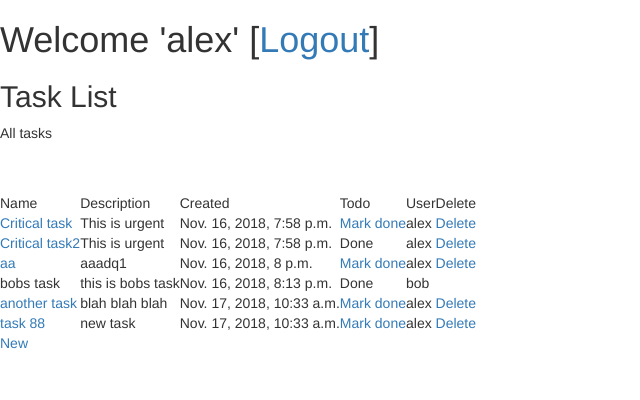
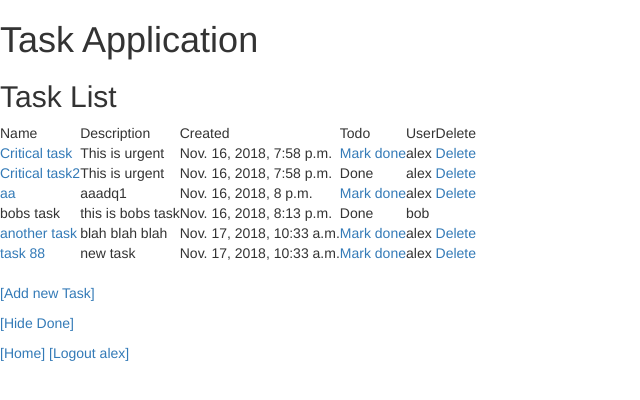
Before and after one commit to alexandrosm77/django, a Django app: page / in a window 1280 px wide. Shown: the top 400 px of the page, without its empty margins (0-640 px from the left). Run offline with Django 3.2, Linux system fonts and the light colour scheme; a user stored in the database is signed in; data comes from the database, SQL or seed files in the repository; both versions use the stored data as it was after the commit; some libraries are stand-ins or nearby versions.

Commit message:
App v1.0

```diff
--- a/helloworld/templates/base.html
+++ b/helloworld/templates/base.html
@@ -11,14 +11,14 @@
 
     <body>
         <h1>
-            {% if user.is_authenticated %}
-                Welcome
-                '{{ user.username }}'
-                [<a href="{% url 'logout' %}">Logout</a>]
-            {% else %}
-                [<a href="{% url 'login' %}">Login</a>]
-            {% endif %}
+            Task Application
         </h1>
         {% block content %}{% endblock content %}
     </body>
+    <footer>
+        <a href="{% url 'home' %}">[Home]</a>
+        {% if user.is_authenticated %}
+            <a href="{% url 'logout' %}">[Logout {{ user.username }}]</a>
+        {% endif %}
+    </footer>
 </html>
--- a/helloworld/templates/index.html
+++ b/helloworld/templates/index.html
@@ -2,16 +2,15 @@
 
 {% block content %}
     <h2>Task List</h2>
-    <p>All tasks</p>
-
-    <br><br>
     <table>
+        <strong>
         <td>Name</td>
         <td>Description</td>
         <td>Created</td>
         <td>Todo</td>
         <td>User</td>
         <td>Delete</td>
+        </strong>
         {% for task in task_list %}
         <tr>
             <td>
@@ -39,7 +38,15 @@
         </tr>
         {% endfor %}
     </table>
+    <br>
     <p>
-    <a href="{% url 'task_new' %}">New</a>
+    <a href="{% url 'task_new' %}">[Add new Task]</a>
+    </p>
+    <p>
+    {% if hidemarked %}
+        <a href="{% url 'home' %}">[Show all]</a>
+    {% else %}
+        <a href="{% url 'home' hidemarked='filtermarked' %}">[Hide Done]</a>
+    {% endif %}
     </p>
 {% endblock content %}
--- a/helloworld/templates/task_edit.html
+++ b/helloworld/templates/task_edit.html
@@ -1,7 +1,7 @@
 {% extends "base.html" %}
 {% block content %}
     <form method="post">{% csrf_token %}
-    {{ form }}
-    <input type="submit" value="Submit">
-</form>
+        {{ form }}
+        <input type="submit" value="Submit">
+    </form>
 {% endblock %}
--- a/helloworld/templates/task_new.html
+++ b/helloworld/templates/task_new.html
@@ -3,5 +3,6 @@
     <form method="post">{% csrf_token %}
     {{ form }}
     <input type="submit" value="Submit">
+    <input type="submit" value="Cancel" name="cancel"/>
 </form>
 {% endblock %}
--- a/helloworld/urls.py
+++ b/helloworld/urls.py
@@ -6,6 +6,7 @@ from helloworld import views
 
 urlpatterns = [
     url(r'^$', views.HomePageView.as_view(), name='home'),
+    url(r'^(?P<hidemarked>filtermarked)$', views.HomePageView.as_view(), name='home'),
     url(r'^new$', views.TaskNew.as_view(), name='task_new'),
     url(r'^edit/(?P<uuid>[A-Za-z0-9]+\-[A-Za-z0-9\-]+)$', views.TaskEdit.as_view(), name='task_edit'),
     url(r'^delete/(?P<uuid>[A-Za-z0-9]+\-[A-Za-z0-9\-]+)$', views.TaskDelete.as_view(), name='task_delete'),
--- a/helloworld/views.py
+++ b/helloworld/views.py
@@ -1,6 +1,6 @@
 """ Views for the application """
 from django.shortcuts import render
-from django.views.generic import TemplateView
+from django.views.generic import TemplateView, ListView
 from django.views.generic.edit import UpdateView, CreateView, DeleteView
 from django.contrib.auth.mixins import LoginRequiredMixin
 from django.http import HttpResponseRedirect, HttpResponseNotFound, Http404
@@ -16,9 +16,21 @@ logging.basicConfig(
     level = logging.DEBUG,
     format = '%(name)s %(levelname)s %(message)s',
 )
-class HomePageView(LoginRequiredMixin, TemplateView):
-    def get(self, request, **kwargs):
-        return render(request, 'index.html', {'task_list': Task.objects.filter(deleted=False)})
+class HomePageView(LoginRequiredMixin, ListView):
+    model = Task
+    context_object_name = 'task_list'
+    template_name = 'index.html'
+
+    def get_queryset(self):
+        args = {'deleted': False}
+        if self.kwargs.get('hidemarked', None):
+            args['status'] = False
+        return Task.objects.filter(**args)
+
+    def get_context_data(self, **kwargs):
+        context = super(HomePageView, self).get_context_data(**kwargs)
+        context['hidemarked'] = self.kwargs.get('hidemarked', None)
+        return context
 
 class TaskNew(LoginRequiredMixin, CreateView):
     form_class = TaskForm
@@ -62,7 +74,6 @@ class TaskMark(LoginRequiredMixin, TemplateView):
         task_to_mark = Task.objects.filter(uuid=uuid).first()
         if not task_to_mark:
             return HttpResponseNotFound()
-            #return render(request, 'not_found.html', {'uuid': uuid})
         else:
             task_to_mark.done()
             return HttpResponseRedirect('/')
```
Also changed, not shown: README.md, db.sqlite3, ebdjango/settings.py (line endings or trailing spaces). Lines whose indentation alone changed are shown as unchanged.
